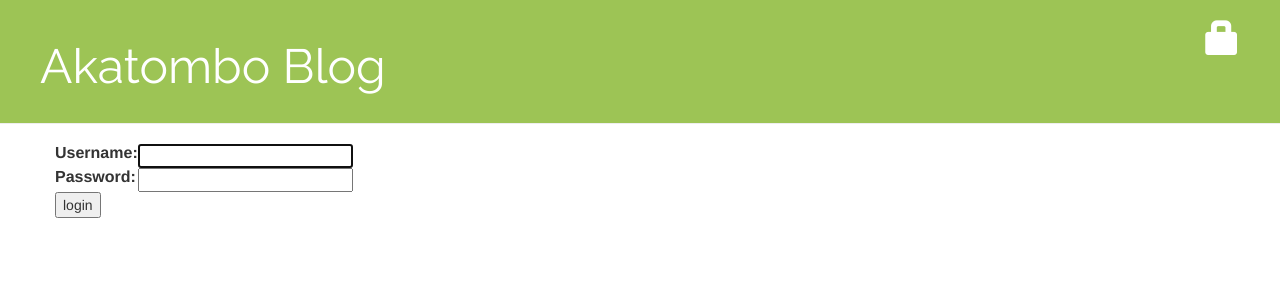
After one commit to shun-miyama/blog, a Django app: page /accounts/login/?next=/post/new/ in a window 1280 px wide. The commit adds this page. Shown: the top 300 px of the page. Run offline with Django 3.2, Linux system fonts and the light colour scheme; some libraries are stand-ins or nearby versions.

```diff
--- a/blog/templates/blog/base.html
+++ b/blog/templates/blog/base.html
@@ -9,14 +9,15 @@
 <link href="https://fonts.googleapis.com/css?family=Raleway" rel="stylesheet">
     </head>
    <body>
-
     <div class="page-header">
         {% if user.is_authenticated %}
             <a href="{% url 'post_new' %}" class="top-menu"><span class="glyphicon glyphicon-plus"></span></a>
+             <p class="top-menu">Hello {{ user.username }} <small>(<a href="{% url 'logout' %}">Log out</a>)</small></p>
+
+        {% else %}
+            <a href="{% url 'login' %}" class="top-menu"><span class="glyphicon glyphicon-lock"></span></a>
         {% endif %}
-    <h1>Akatombo Blog
-        <a href="https://www.facebook.com/Akatombo-web-and-app-development-255355631206532/" target="_blank"><img style="width: 30px;height:30px; display: inline;" src="{% static 'blog/icon.png' %}" alt="My image"></a></h1>
-
+        <h1><a href="/">Akatombo Blog</a></h1>
     </div>
     <div class="content container">
         <div class="row">
--- a/blog/templates/blog/post_detail.html
+++ b/blog/templates/blog/post_detail.html
@@ -3,7 +3,9 @@
 {% block content %}
     <div class="post">
     {% if user.is_authenticated %}
-         <a class="btn btn-default" href="{% url 'post_edit' pk=post.pk %}"><span class="glyphicon glyphicon-pencil"></span></a>
+         <a class="btn btn-default" href="{% url 'post_edit' pk=post.pk %}"><span class="glyphicon glyphicon-pencil"></span>
+        </a><a class="btn btn-default" href="{% url 'post_remove' pk=post.pk %}"><span class="glyphicon glyphicon-remove"></span></a>
+
     {% endif %}
         <h1>{{ post.title }}</h1>
         <p>{{ post.text|linebreaksbr }}</p>
--- /dev/null
+++ b/blog/templates/registration/login.html
@@ -0,0 +1,24 @@
+{% extends "blog/base.html" %}
+
+{% block content %}
+    {% if form.errors %}
+        <p>Your username and password didn't match. Please try again.</p>
+    {% endif %}
+
+    <form method="post" action="{% url 'login' %}">
+    {% csrf_token %}
+        <table>
+        <tr>
+            <td>{{ form.username.label_tag }}</td>
+            <td>{{ form.username }}</td>
+        </tr>
+        <tr>
+            <td>{{ form.password.label_tag }}</td>
+            <td>{{ form.password }}</td>
+        </tr>
+        </table>
+
+        <input type="submit" value="login" />
+        <input type="hidden" name="next" value="{{ next }}" />
+    </form>
+{% endblock %}
--- a/blog/urls.py
+++ b/blog/urls.py
@@ -4,6 +4,9 @@ from . import views
 urlpatterns = [
     path('', views.post_list, name='post_list'),
     path('post/<int:pk>/', views.post_detail, name='post_detail'),
-    path('post/new/', views.post_new, name='post_new'), path('post/<int:pk>/edit/', views.post_edit, name='post_edit'),
+    path('post/new/', views.post_new, name='post_new'),
+    path('post/<int:pk>/edit/', views.post_edit, name='post_edit'),
+    path('post/<int:pk>/remove/', views.post_remove, name='post_remove'),
+
 
 ]
--- a/mysite/urls.py
+++ b/mysite/urls.py
@@ -13,6 +13,7 @@ Including another URLconf
     1. Import the include() function: from django.urls import include, path
     2. Add a URL to urlpatterns:  path('blog/', include('blog.urls'))
 """
+"""
 from django.urls import path, include
 from django.contrib import admin
 
@@ -20,3 +21,17 @@ urlpatterns = [
     path('admin/', admin.site.urls),
     path('', include('blog.urls')),
 ]
+"""
+
+from django.conf.urls import include, url
+from django.contrib import admin
+
+from django.contrib.auth import views
+from django.contrib.auth import logout
+urlpatterns = [
+    url(r'^admin/', admin.site.urls),
+    url(r'^accounts/login/$', views.login, name='login'),
+    url(r'', include('blog.urls')),
+    url(r'^accounts/logout/$', views.logout, name='logout', kwargs={'next_page': '/'}),
+
+]
--- /dev/null
+++ b/runtime.txt
@@ -0,0 +1 @@
+python-3.7.0
```
Also changed, not shown: blog/views.py (+9 -1 lines), mysite/local_settings.py (added, +16 -0 lines), mysite/settings.py (+15 -3 lines), requirements.txt (+6 -1 lines), 3 other files. Lines whose indentation alone changed are shown as unchanged.
